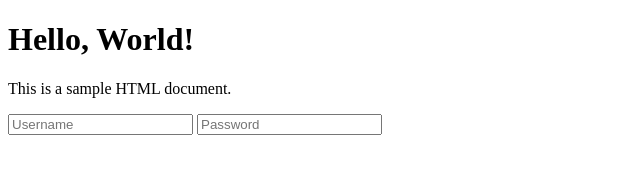
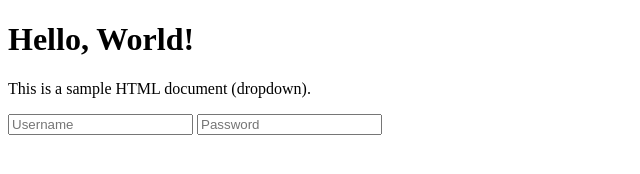
Before and after one commit to sheril11/demo_git, a plain HTML site: page index.html in a window 1280 px wide. Shown: the whole page, without its empty margins (0-640 px from the left). Drawn offline with Linux system fonts and the light colour scheme.

```diff
--- a/index.html
+++ b/index.html
@@ -7,7 +7,7 @@
 </head>
 <body>
     <h1>Hello, World!</h1>
-    <p>This is a sample HTML document.</p>
+    <p>This is a sample HTML document (dropdown).</p>
     <form>
         <input type="text" name="username" placeholder="Username">
         <input type="password" name="password" placeholder="Password">
```
